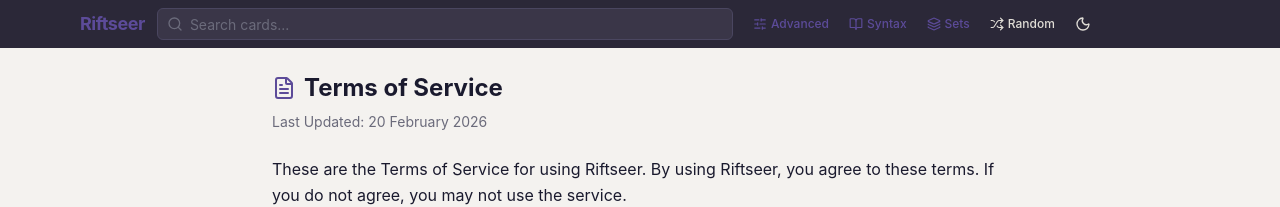
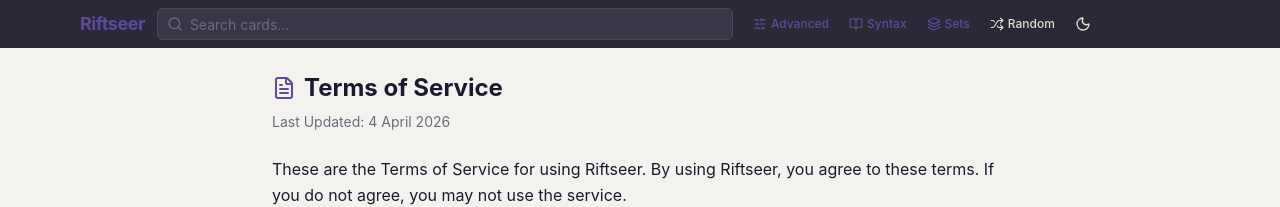
Before and after one commit to EggsLeggs/Riftseer, a React (Vite) app in the folder packages/frontend/: page /docs/terms in a window 1280 px wide. Shown: the top 207 px of the page. Built offline with nearby package versions, Linux system fonts and the light colour scheme; no server answers; what @elysiajs/eden would draw is missing.

Commit message:
Update TermsPage last updated date and correct spelling of Riftseer in initial schema

```diff
--- a/packages/frontend/src/components/TermsPage.tsx
+++ b/packages/frontend/src/components/TermsPage.tsx
@@ -16,7 +16,7 @@
         <FileText className="w-6 h-6 text-primary" />
         <h1 className="text-2xl font-bold">Terms of Service</h1>
       </div>
-      <p className="text-sm text-muted-foreground mb-6">Last Updated: 20 February 2026</p>
+      <p className="text-sm text-muted-foreground mb-6">Last Updated: 4 April 2026</p>
 
       <p className="text-foreground leading-relaxed mb-8">
         These are the Terms of Service for using Riftseer. By using Riftseer, you agree to these terms.
```
Also changed, not shown: 1 other file (tests, documents, lock files or other folders).
